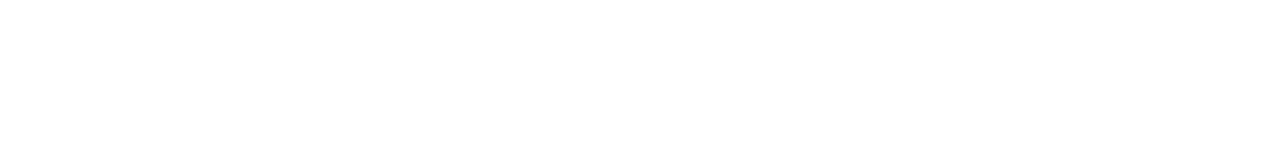
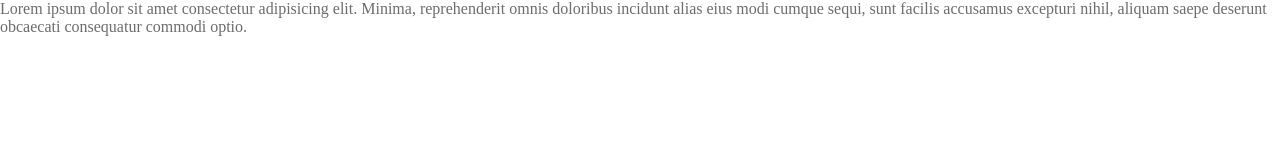
Before and after one commit to BrunoCaputo/travelgram, a plain HTML site: page index.html in a window 1280 px wide. Drawn offline with Linux system fonts and the light colour scheme.

Commit message:
feat: Added assets and styleguide

```diff
--- a/index.html
+++ b/index.html
@@ -6,5 +6,12 @@
     <title>Travelgram | Travel Profile</title>
     <link rel="stylesheet" href="styles/index.css" />
   </head>
-  <body></body>
+  <body>
+    <p>
+      Lorem ipsum dolor sit amet consectetur adipisicing elit. Minima,
+      reprehenderit omnis doloribus incidunt alias eius modi cumque sequi, sunt
+      facilis accusamus excepturi nihil, aliquam saepe deserunt obcaecati
+      consequatur commodi optio.
+    </p>
+  </body>
 </html>
--- a/styles/global.css
+++ b/styles/global.css
@@ -3,3 +3,18 @@
   padding: 0;
   box-sizing: border-box;
 }
+
+:root {
+  --brand-color: #ef5f4c;
+  --background-color: #ffffff;
+  --surface-color: #f5f5f5;
+  --skeleton-color: #d9d9d9;
+  --shape-transparency: #ffffff8f;
+  --text-color-primary: #313131;
+  --text-color-secondary: #6c6c6c;
+}
+
+body {
+  color: var(--text-color-secondary);
+  background-color: var(--background-color);
+}
```
Also changed, not shown: assets/AirplaneTilt.svg (added), assets/Image 01.png (added), assets/Image 02.png (added), assets/Image 03.png (added), assets/Image 04.png (added), assets/Image 05.png (added), assets/Image 06.png (added), assets/Image 07.png (added), assets/Image 08.png (added), assets/Image 09.png (added), assets/Image 10.png (added), assets/Image 11.png (added), assets/Image.svg (added), assets/Logo.svg (added), 2 more files, 1 other file.
